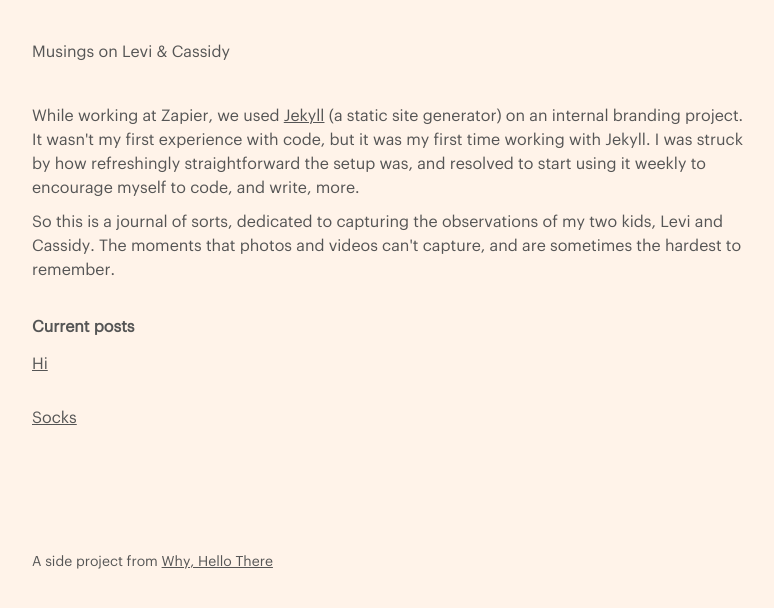
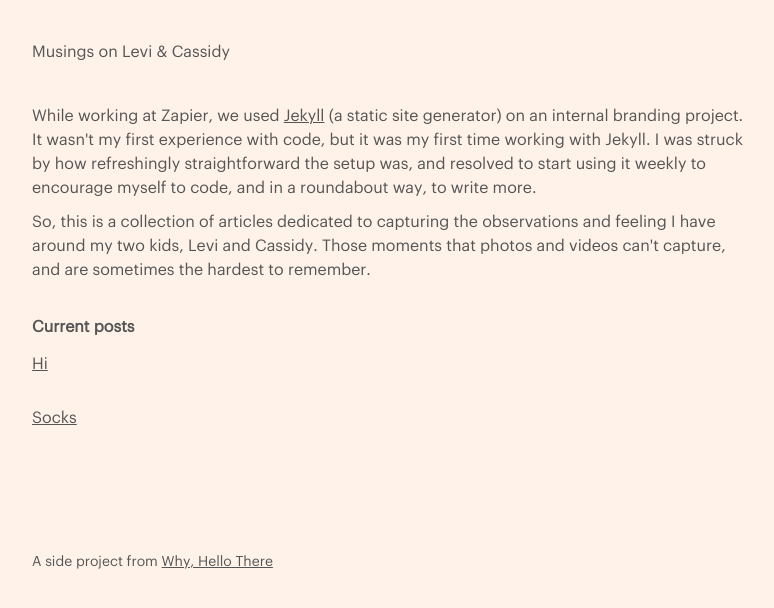
Before and after one commit to jonaschafer/jonaschafer.github.io, a Jekyll site: the page built from kiddos.html, in a window 1280 px wide. Shown: the top 608 px of the page, without its empty margins (248-1022 px from the left). Built offline with Jekyll 4.4.1, drawn with Linux system fonts in a browser that asks for light colours.

Commit message:
updated kiddos home

```diff
--- a/kiddos.html
+++ b/kiddos.html
@@ -3,9 +3,9 @@ layout: kiddos
 title: Musings on Levi & Cassidy
 ---
 
-<p>While working at Zapier, we used <a href="https://jekyllrb.com" target="_blank">Jekyll</a> (a static site generator) on an internal branding project. It wasn't my first experience with code, but it was my first time working with Jekyll. I was struck by how refreshingly straightforward the setup was, and resolved to start using it weekly to encourage myself to code, and write, more.</p>
+<p>While working at Zapier, we used <a href="https://jekyllrb.com" target="_blank">Jekyll</a> (a static site generator) on an internal branding project. It wasn't my first experience with code, but it was my first time working with Jekyll. I was struck by how refreshingly straightforward the setup was, and resolved to start using it weekly to encourage myself to code, and in a roundabout way, to write more.</p>
 
-<p>So this is a journal of sorts, dedicated to capturing the observations of my two kids, Levi and Cassidy. The moments that photos and videos can't capture, and are sometimes the hardest to remember.</p>
+<p>So, this is a collection of articles dedicated to capturing the observations and feeling I have around my two kids, Levi and Cassidy. Those moments that photos and videos can't capture, and are sometimes the hardest to remember.</p>
 
 <h4>Current posts</h4>
 
```
